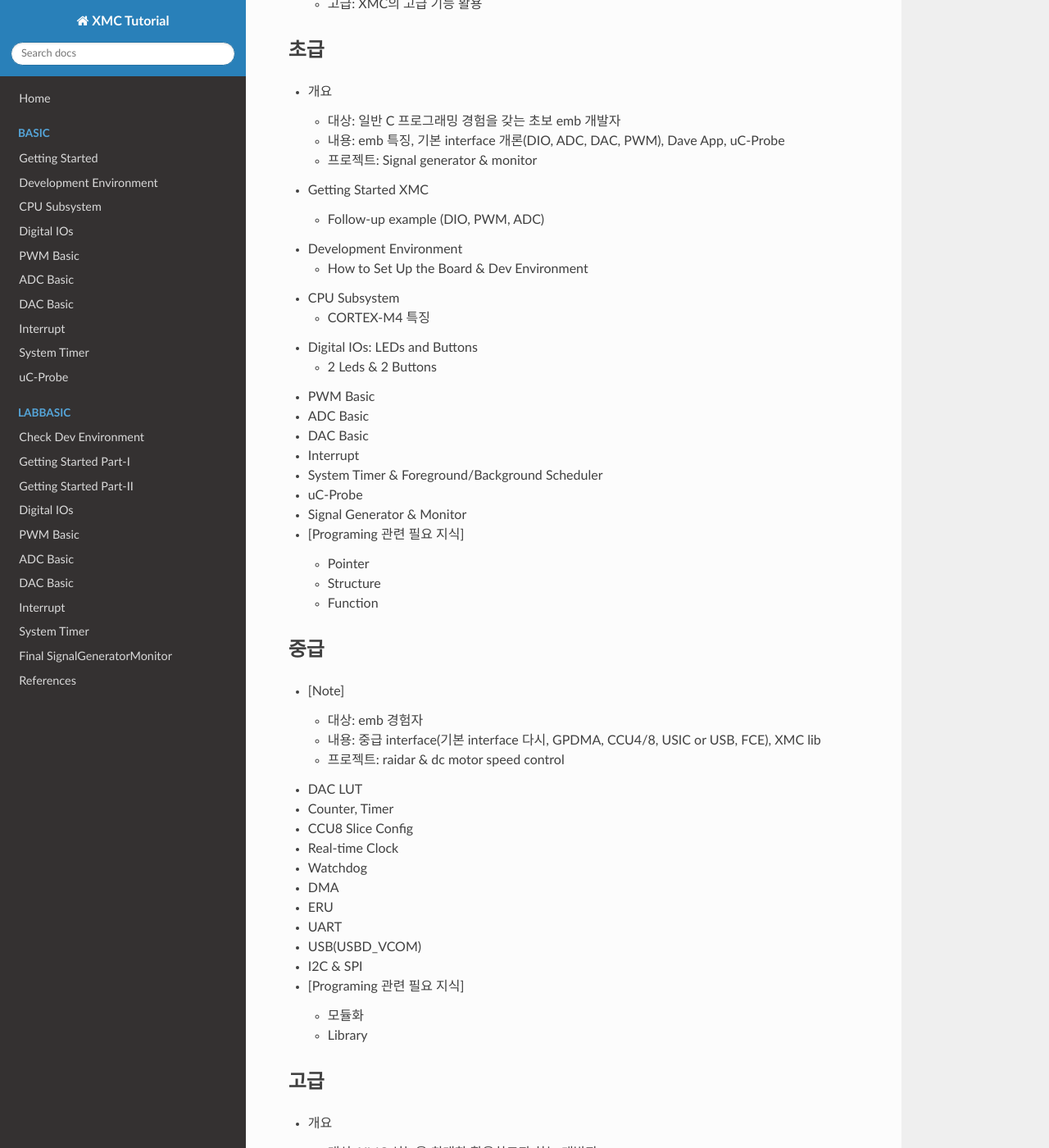
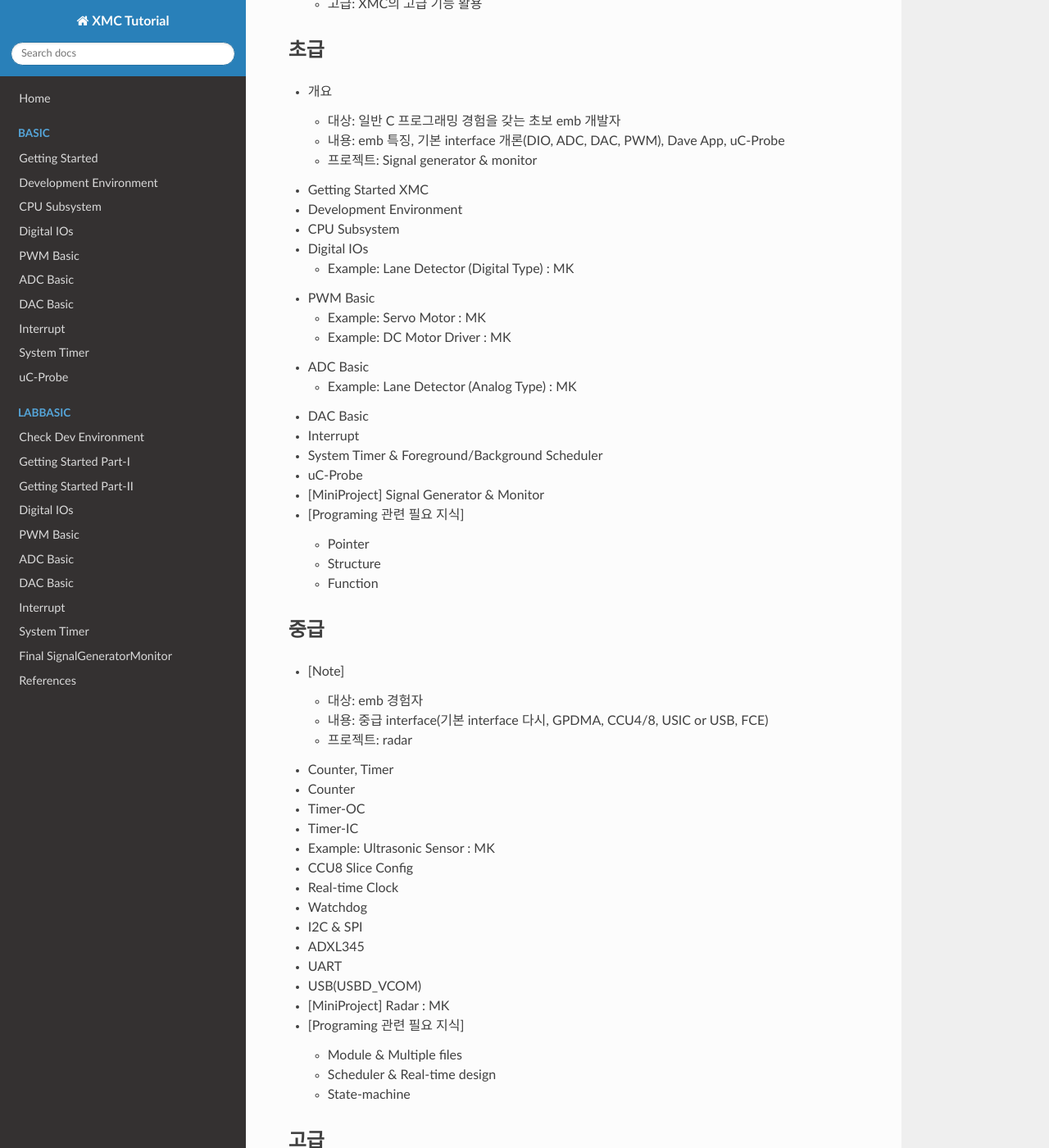
Before and after one commit to realsosy/XmcTutorial, an MkDocs documentation site: the page built from docs/00_ToC.md, in a window 1280 px wide and 1400 px high, scrolled down 408 px. Shown: the whole window at 82% size. Built offline with MkDocs 1.6.1, drawn with Linux system fonts in a browser that asks for light colours; nearby versions of some CDN libraries; old or Windows-style settings are respelled for this version of MkDocs; some of the changed text lies outside the part shown.

Commit message:
MK 담당 부분 정리

```diff
--- a/docs/00_ToC.md
+++ b/docs/00_ToC.md
@@ -25,20 +25,21 @@
     - 프로젝트: Signal generator & monitor
 
 1. Getting Started XMC
-    - Follow-up example (DIO, PWM, ADC)
 1. Development Environment
-    - How to Set Up the Board & Dev Environment
 1. CPU Subsystem
-    - CORTEX-M4 특징
-1. Digital IOs: LEDs and Buttons
-    - 2 Leds & 2 Buttons
+1. Digital IOs
+    * Example: Lane Detector (Digital Type) : MK
 1. PWM Basic
+    * Example: Servo Motor : MK
+    * Example: DC Motor Driver : MK
 1. ADC Basic
+    * Example: Lane Detector (Analog Type) : MK
 1. DAC Basic
 1. Interrupt
 1. System Timer & Foreground/Background Scheduler
 1. uC-Probe
-1. Signal Generator & Monitor
+
+* [MiniProject] Signal Generator & Monitor
 
 *   [Programing 관련 필요 지식]
     *   Pointer
@@ -48,32 +49,41 @@
 ## 중급
 * [Note]
     - 대상: emb 경험자
-    - 내용: 중급 interface(기본 interface 다시, GPDMA, CCU4/8, USIC or USB, FCE), XMC lib
-    - 프로젝트: raidar & dc motor speed control
+    - 내용: 중급 interface(기본 interface 다시, GPDMA, CCU4/8, USIC or USB, FCE)
+    - 프로젝트: radar
 
-1. DAC LUT
 1. Counter, Timer
+   * Counter
+   * Timer-OC
+   * Timer-IC
+   * Example: Ultrasonic Sensor : MK
 1. CCU8 Slice Config
 1. Real-time Clock
 1. Watchdog
-1. DMA
-1. ERU
+1. I2C & SPI
+   * ADXL345
 1. UART
 1. USB(USBD_VCOM)
-1. I2C & SPI
+
+* [MiniProject] Radar : MK
 
 *   [Programing 관련 필요 지식]
-    *   모듈화
-    *   Library
+    *   Module & Multiple files
+    *   Scheduler & Real-time design
+    *   State-machine
 
 ## 고급
 *   개요
     *   대상: XMC 성능을 최대한 활용하고자 하는 개발자
+    *   XMC lib
     *   내용: 고급 interface(MultiCAN, SDMMC, ETH), FreeRTOS, CMSIS, XMC Toolbox
     *   제외 interface 모듈(HRPWM, POSIF, DSD, EBU, LEDTS)
     *   프로젝트: COMM emulator/analyzer
 
 1. Project Template
+1. DMA
+1. ERU
+1. DAC LUT
 1. FreeRTOS
 1. CMSIS_DSP
 1. Single PWM with dead time output monitoring
@@ -85,10 +95,3 @@
 
 *   [Programing 관련 필요 지식]
     *   Real-Time OS
-
-## Examples
-* Servo with PWM
-* DC Motor with PWM
-* Sensing Light Intensity with ADC
-* Ultra-sonic Sensor with Capture and Compare
-* ADXL Sensor with IIC and SPI
```
